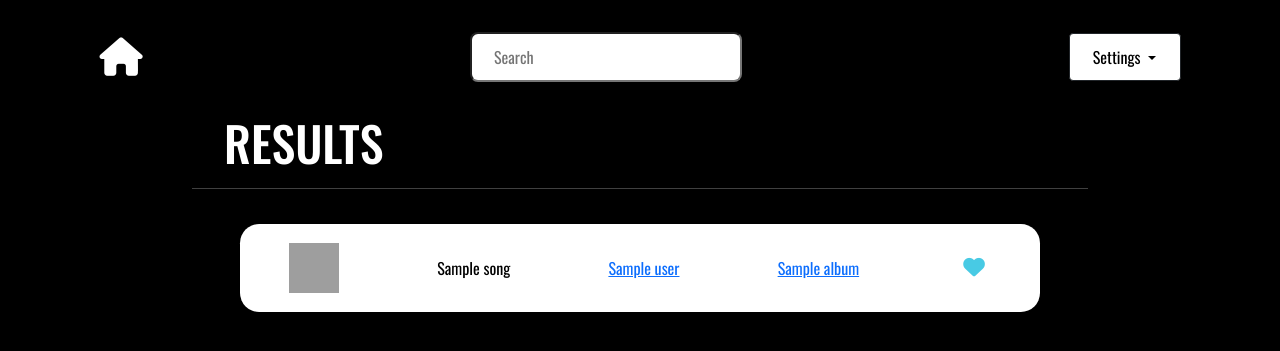
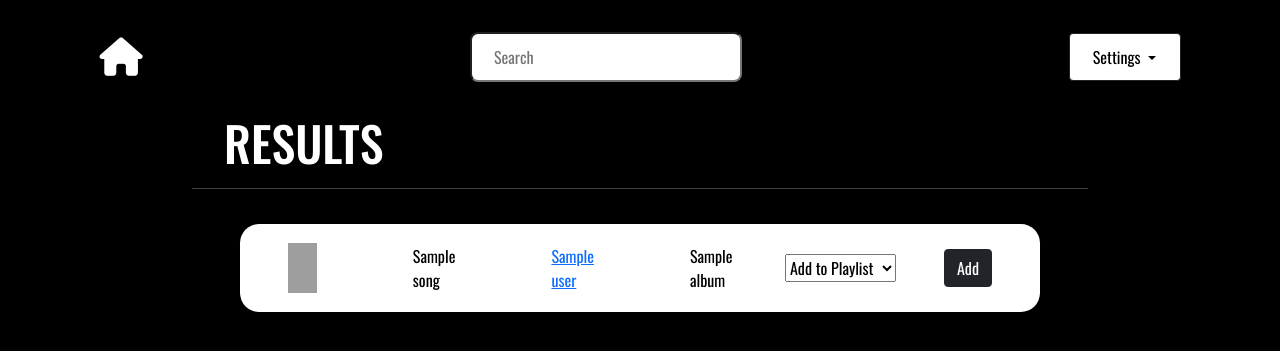
Before and after one commit to DeepC004/MusicBook, a Flask app: template templates/results.html in a window 1280 px wide. Shown: the top 351 px of the page. Run offline with Flask 2, Linux system fonts and the light colour scheme; the template is opened without the code that fills it: most values are stand-ins (such as "Sample title", 1, 10 or a date in 2020); some libraries are stand-ins or nearby versions; grey boxes are pictures that could not be loaded.

Commit message:
Results page add to playlist feature

```diff
--- a/templates/results.html
+++ b/templates/results.html
@@ -17,21 +17,35 @@
 	<div class="results">
 		<form action="/add_to_playlist" method="POST">
 			<div class="result">
-							<div class="album__art"><img src="{{ result.album_art }}" alt=""></div>
+				<div class="album__art">
+					<img src="{{ result.album_art }}" alt="" />
+				</div>
 				<div class="song__name">{{ result.song }}</div>
 				<div class="artist__name">
 					<a href="{{ url_for('user', user_id=result.id ) }}">
 						{{ result.user }}
 					</a>
 				</div>
-							<div class="album__name">
-								<a href="{{ url_for('album', album_id=result.album_id ) }}">
-									{{ result.album }}
-								</a>
+				<div class="album__name">{{ result.album }}</div>
+				{% if current_playlists %}
+				<input type="hidden" name="song__id" value="{{ result.song_id }}" />
+				<select name="playlist__name" class="playlist__name" id="dropDown">
+					<option value="none" selected disabled hidden>Add to Playlist</option>
+					{% for playlist in current_playlists %}
+					<option value="{{ playlist.PLAYLIST_NAME }}">
+						{{ playlist.PLAYLIST_NAME }}
+					</option>
+					<input
+						type="hidden"
+						name="playlist__id"
+						value="{{ playlist.PLAYLIST_ID }}"
+					/>
+					{% endfor %}
+				</select>
+				<div class="add_to_playlist">
+					<button type="submit" class="btn btn-dark">Add</button>
 				</div>
-							<div class="add_to_playlist">
-								<button class="add_button" value=""><i class="fa-solid fa-heart"></i></button>
-							</div>
+				{% endif %}
 			</div>
 		</form>
 	</div>
```
Lines whose indentation alone changed are shown as unchanged.
